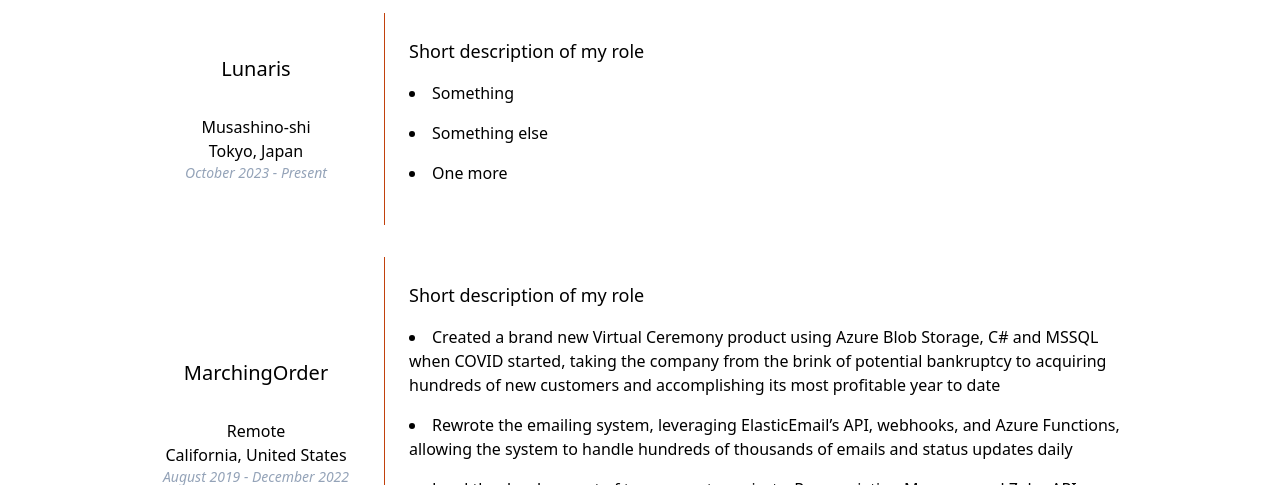
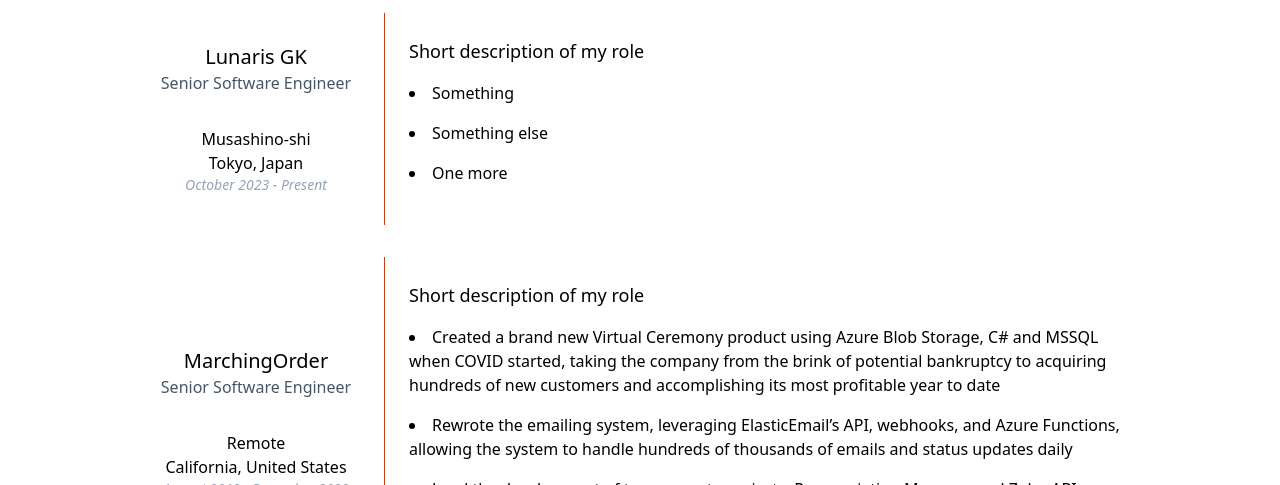
Before and after one commit to cmcclain89/namakemono.dev, an Astro site: page /resume in a window 1280 px wide. Shown: the part 315-800 px from the top of the page. Built offline with nearby package versions, Linux system fonts and the light colour scheme; Astro itself is replaced by a stand-in of ours.

Commit message:
some more styles

```diff
--- a/src/components/ResumeItem.astro
+++ b/src/components/ResumeItem.astro
@@ -8,7 +8,8 @@ const { item } = Astro.props;
     <div
         class="flex flex-none flex-col p-4 md:w-64 text-center justify-center items-center"
     >
-        <h3 class="text-xl pb-8">{item.company}</h3>
+        <h3 class="text-xl">{item.company}</h3>
+        <p class="text-md pb-8 text-slate-600">{item.position}</p>
 
         <p>{item.city}</p>
         <p>{item.state}, {item.country}</p>
--- a/src/pages/resume.astro
+++ b/src/pages/resume.astro
@@ -4,7 +4,8 @@ import ResumeItem from "../components/ResumeItem.astro";
 
 const resumeData = [
     {
-        company: "Lunaris",
+        company: "Lunaris GK",
+        position: "Senior Software Engineer",
         city: "Musashino-shi",
         state: "Tokyo",
         country: "Japan",
@@ -14,6 +15,7 @@ const resumeData = [
     },
     {
         company: "MarchingOrder",
+        position: "Senior Software Engineer",
         city: "Remote",
         state: "California",
         country: "United States",
@@ -27,6 +29,7 @@ const resumeData = [
     },
     {
         company: "EPFR",
+        position: "Software Engineer",
         city: "Cambridge",
         state: "Massachusetts",
         country: "United States",
@@ -40,6 +43,7 @@ const resumeData = [
     },
     {
         company: "Amtrust Financial Services, Inc.",
+        position: "Software Engineer I",
         city: "Cleveland",
         state: "Ohio",
         country: "United States",
```
